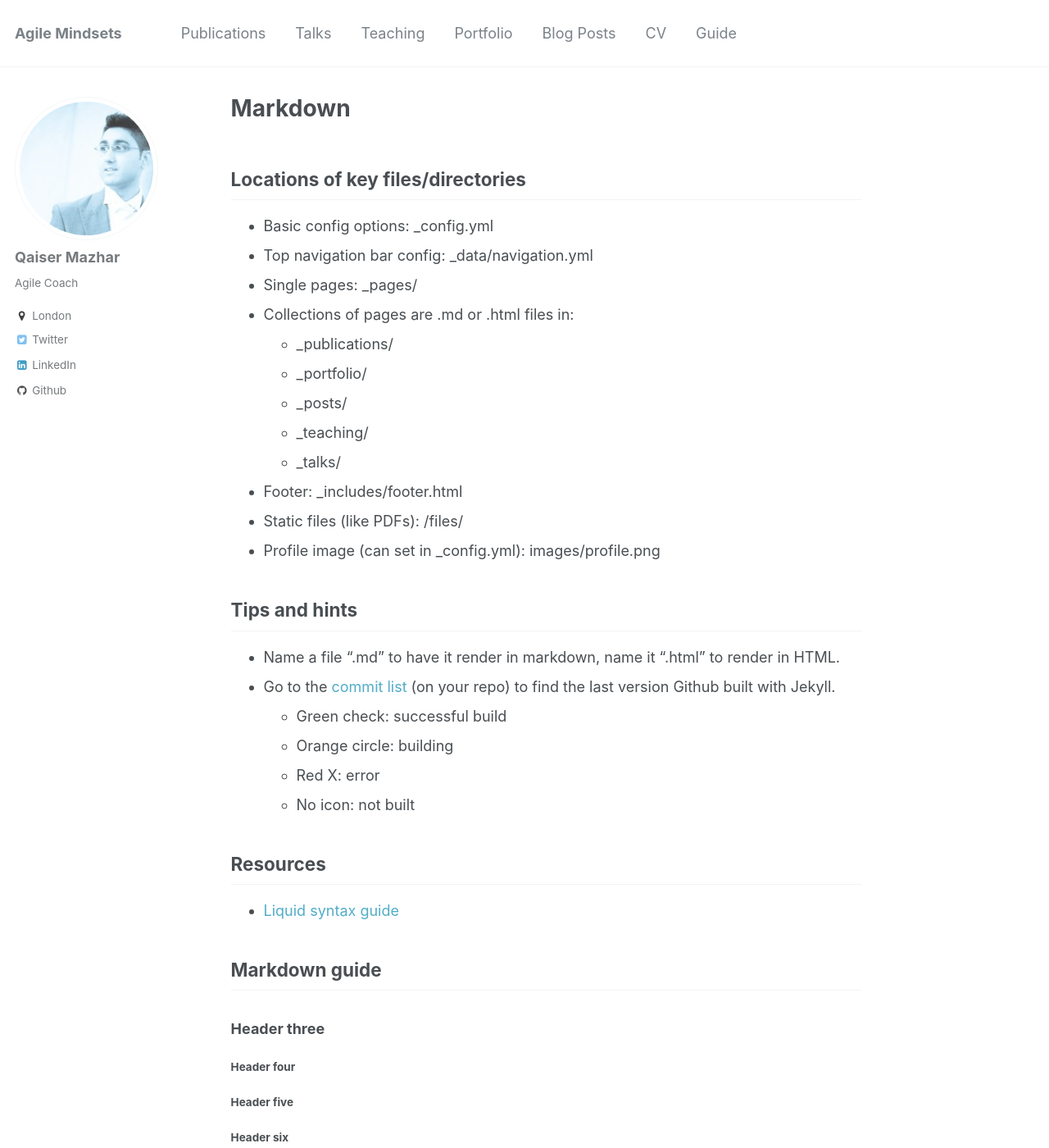
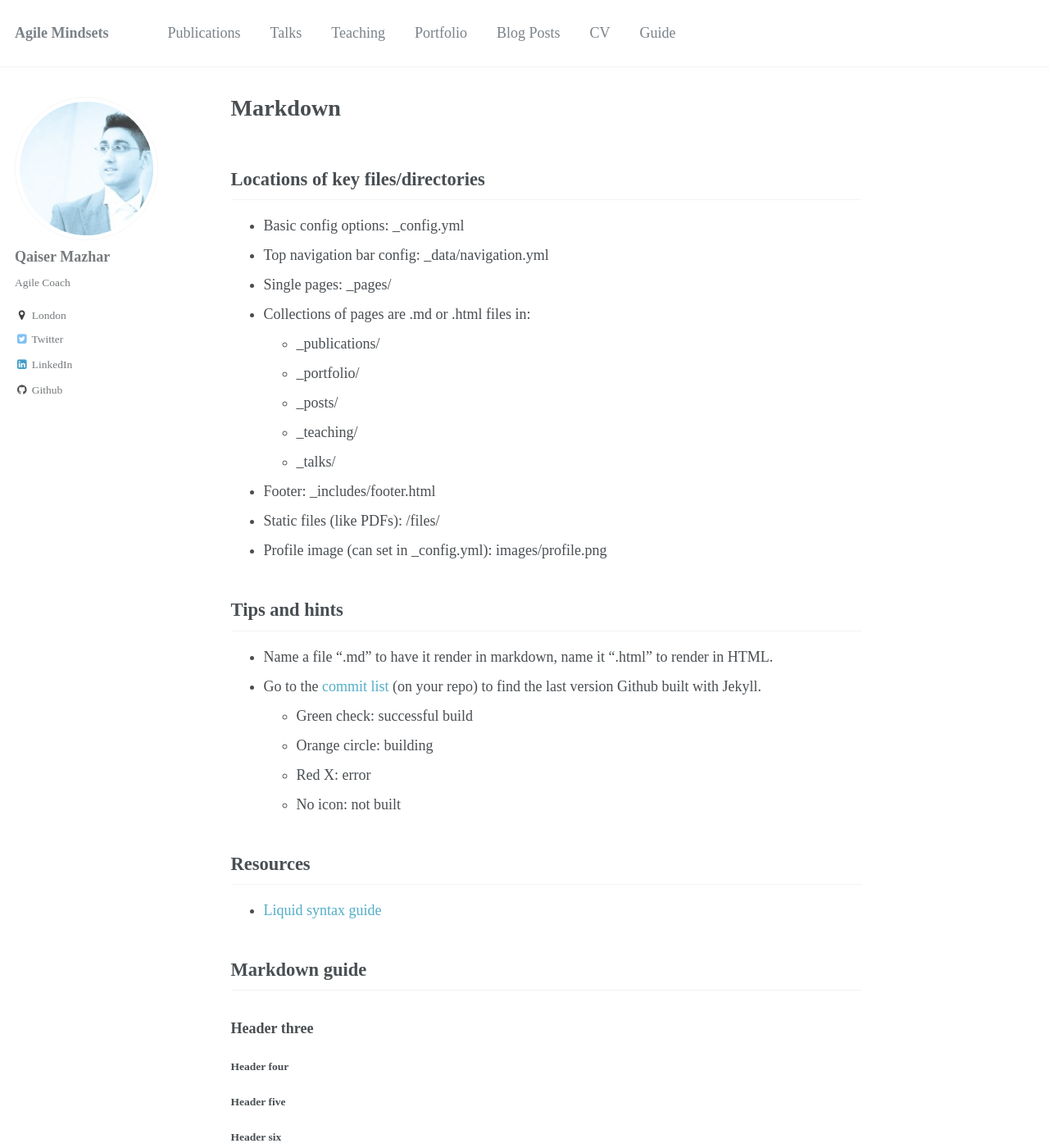
Before and after one commit to qaisermazhar/qaisermazhar.github.io, a Jekyll site: the page built from _pages/markdown.md, in a window 1280 px wide and 1400 px high. Shown: the whole window at 82% size. Built offline with Jekyll 4.4.1, drawn with Linux system fonts in a browser that asks for light colours.

Commit message:
fonts back

```diff
--- a/_sass/_variables.scss
+++ b/_sass/_variables.scss
@@ -14,8 +14,8 @@ $indent-var                 : 1.3em;
 
 /* system typefaces */
 $serif                      : Georgia, Times, serif;
-$sans-serif                 : -apple-system, ".SFNSText-Regular", "San Francisco", "Roboto", "Segoe UI", "Helvetica Neue", "Lucida Grande", Arial, sans-serif;
-//$sans-serif                 : "Raleway" sans-serif;
+//$sans-serif                 : -apple-system, ".SFNSText-Regular", "San Francisco", "Roboto", "Segoe UI", "Helvetica Neue", "Lucida Grande", Arial, sans-serif;
+$sans-serif                 : "Raleway" sans-serif;
 $monospace                  : Monaco, Consolas, "Lucida Console", monospace;
 
 /* sans serif typefaces */
```
